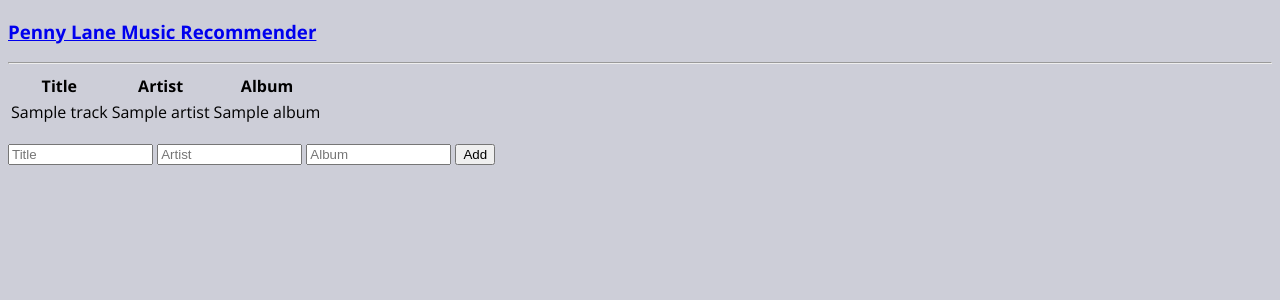
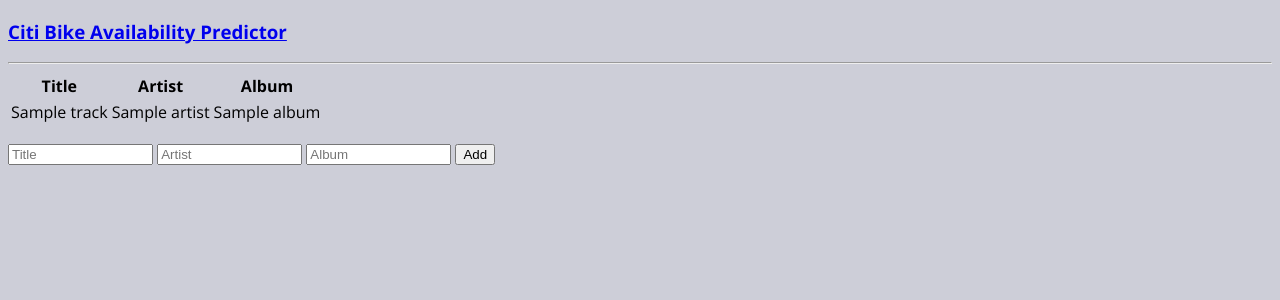
Before and after one commit to brianthomaslewis/citibikes_predictor, a Flask app: template app/templates/index.html in a window 1280 px wide. Shown: the top 300 px of the page. Run offline with Flask 2, Linux system fonts and the light colour scheme; the template is opened without the code that fills it: most values are stand-ins (such as "Sample title", 1, 10 or a date in 2020); parts of the project's set-up code (start-up, migrations or seed data) failed here and were passed over.

Commit message:
Removed some Penny Lane specific verbiage

```diff
--- a/app/templates/error.html
+++ b/app/templates/error.html
@@ -7,7 +7,7 @@
 
 <body>
     <h3>
-         <a href = "{{ url_for('index') }}">Penny Lane Music Recommender</a>
+         <a href = "{{ url_for('index') }}">Citi Bike Availability Predictor</a>
     </h3>
 
     <div class="alert alert-danger" role="alert">
--- a/app/templates/index.html
+++ b/app/templates/index.html
@@ -7,7 +7,7 @@
 
 <body>
     <h3>
-         <a href = "{{ url_for('index') }}">Penny Lane Music Recommender</a>
+         <a href = "{{ url_for('index') }}">Citi Bike Availability Predictor</a>
     </h3>
 
     <hr/>
```
